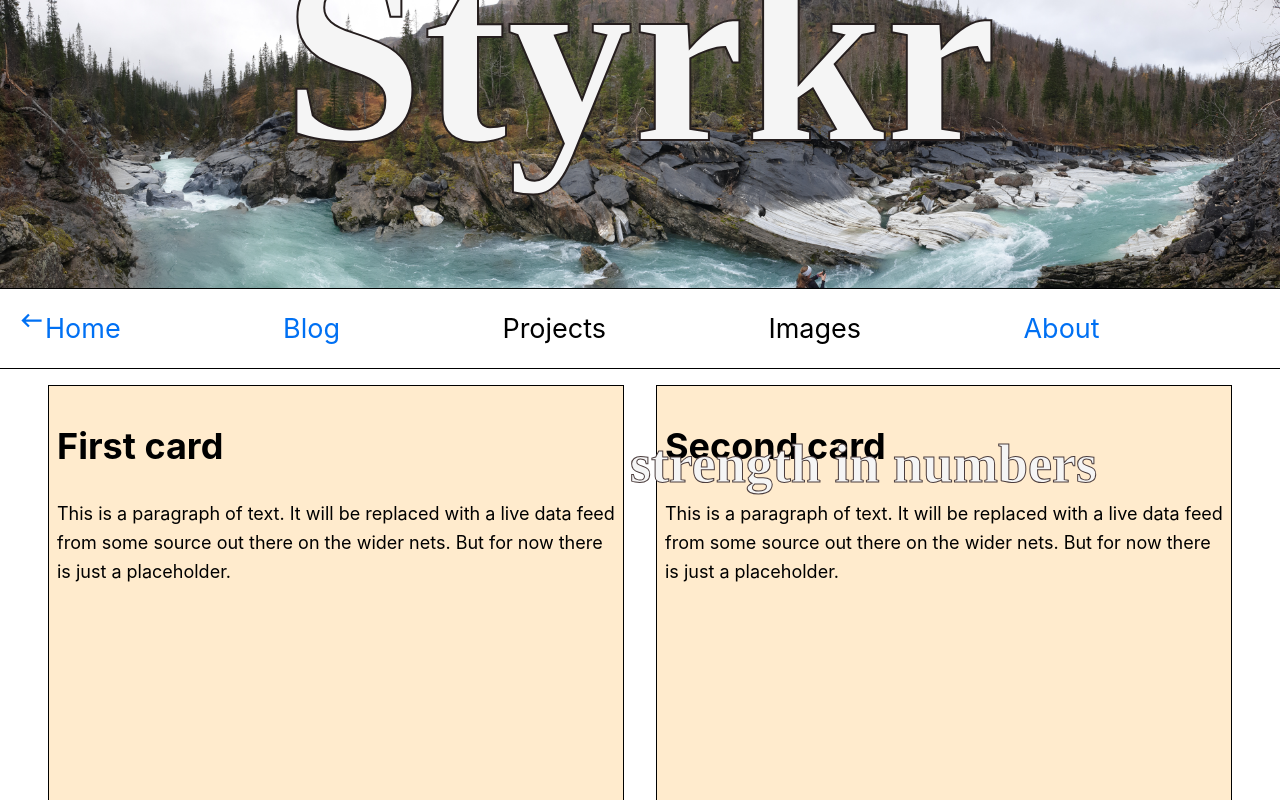
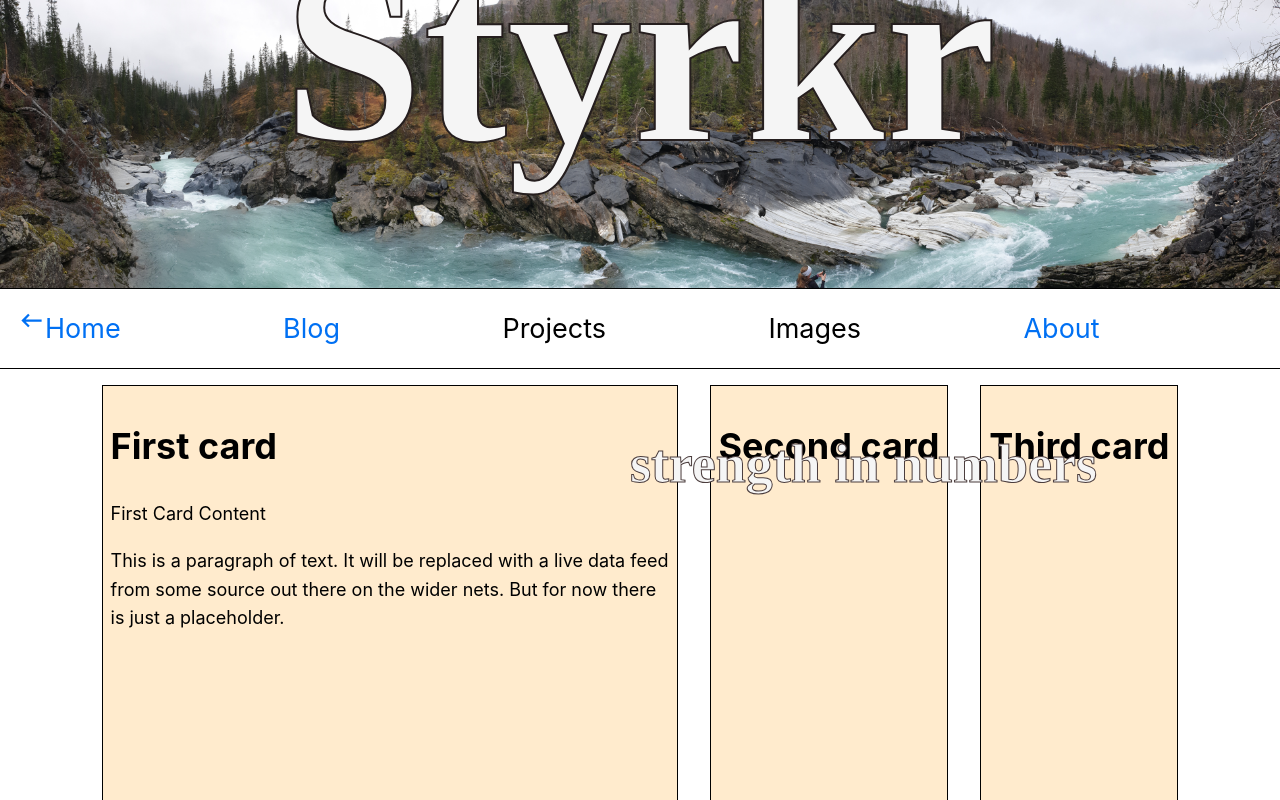
Before and after one commit to tplive/qvidahl-no, a Next.js app: page / in a window 1280 px wide. Shown: the top 800 px of the page. Built offline with nearby package versions, Linux system fonts and the light colour scheme; a web font is replaced by a local one.

Commit message:
Add children to component. Remove placeholder text

```diff
--- a/src/components/ContentCard.tsx
+++ b/src/components/ContentCard.tsx
@@ -4,15 +4,15 @@ import styles from './contentcard.module.css'
 
 type ContentCardProps = {
     title: string
+    children?: React.ReactNode
 }
 
-const ContentCard: React.FC<ContentCardProps> = ({ title }) => {
+const ContentCard: React.FC<ContentCardProps> = ({ title, children }) => {
     return (
         <div className={styles.cardContainer}>
             <h1>{title}</h1>
-            <p>This is a paragraph of text. It will be replaced with a live data feed from some
-                source out there on the wider nets. But for now there is just a placeholder.
-            </p>
+
+            <div>{children}</div>
         </div>
     )
 }
--- a/src/components/MainPageContent.tsx
+++ b/src/components/MainPageContent.tsx
@@ -19,7 +19,12 @@ const MainPageContent: React.FC = () => {
     // About
     return (
         <div className={styles.content}>
-            <ContentCard title="First card" />
+            <ContentCard title="First card">
+                First Card Content
+                <p>This is a paragraph of text. It will be replaced with a live data feed from some
+                    source out there on the wider nets. But for now there is just a placeholder.
+                </p>
+            </ContentCard>
             <ContentCard title="Second card" />
             <ContentCard title="Third card" />
         </div>
```
